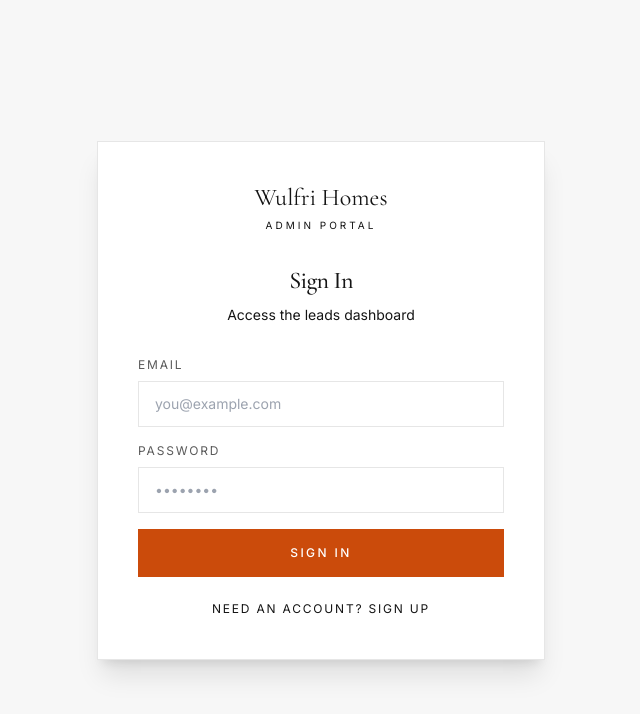
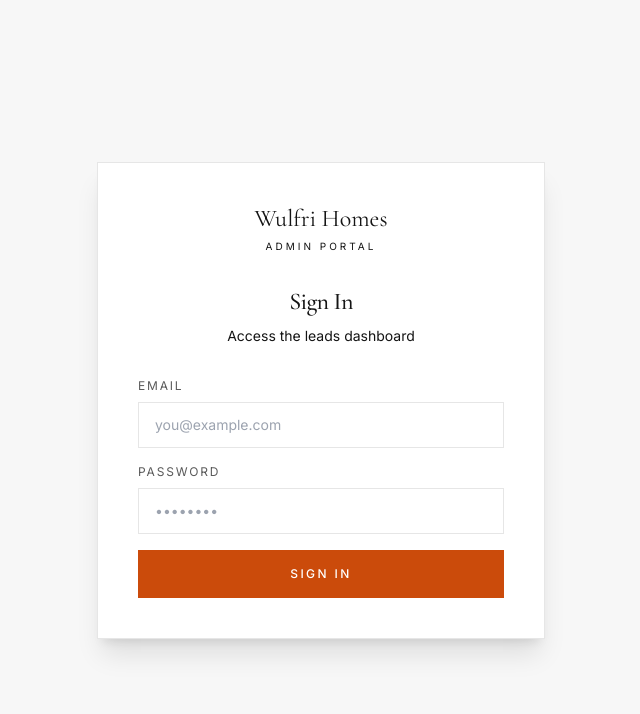
Before and after one commit to Wulfrihomes/wulfri-homes, a React (Vite) app: page /auth in a window 1280 px wide. Shown: the top 714 px of the page, without its empty margins (319-959 px from the left). Built offline with nearby package versions, Linux system fonts and the light colour scheme; the HTML template or start-up script is replaced by a standard one.

Commit message:
admin sign in updat page

```diff
--- a/src/pages/Auth.tsx
+++ b/src/pages/Auth.tsx
@@ -13,7 +13,7 @@ const schema = z.object({
 });
 
 export default function Auth() {
-  const [mode, setMode] = useState<"signin" | "signup">("signin");
+  const [mode] = useState<"signin" | "signup">("signin");
   const [email, setEmail] = useState("");
   const [password, setPassword] = useState("");
   const [loading, setLoading] = useState(false);
@@ -105,12 +105,7 @@ export default function Auth() {
           </button>
         </form>
 
-        <button
-          onClick={() => setMode(mode === "signin" ? "signup" : "signin")}
-          className="w-full mt-6 text-xs tracking-[0.15em] uppercase text-stone hover:text-primary transition-colors"
-        >
-          {mode === "signin" ? "Need an account? Sign up" : "Already have an account? Sign in"}
-        </button>
+        {/* Signup disabled: admin accounts are managed manually. */}
       </motion.div>
     </div>
   );
```
